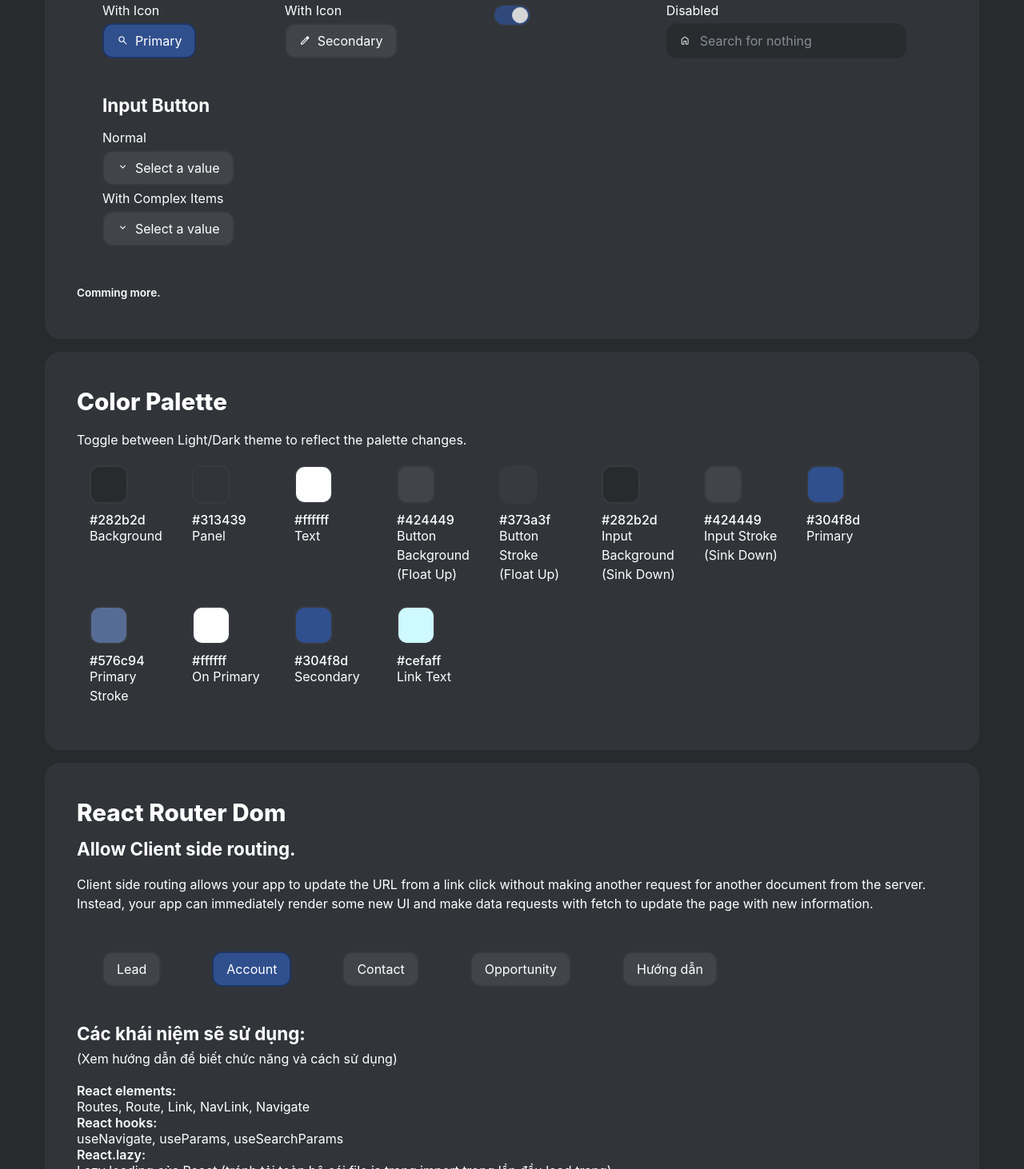
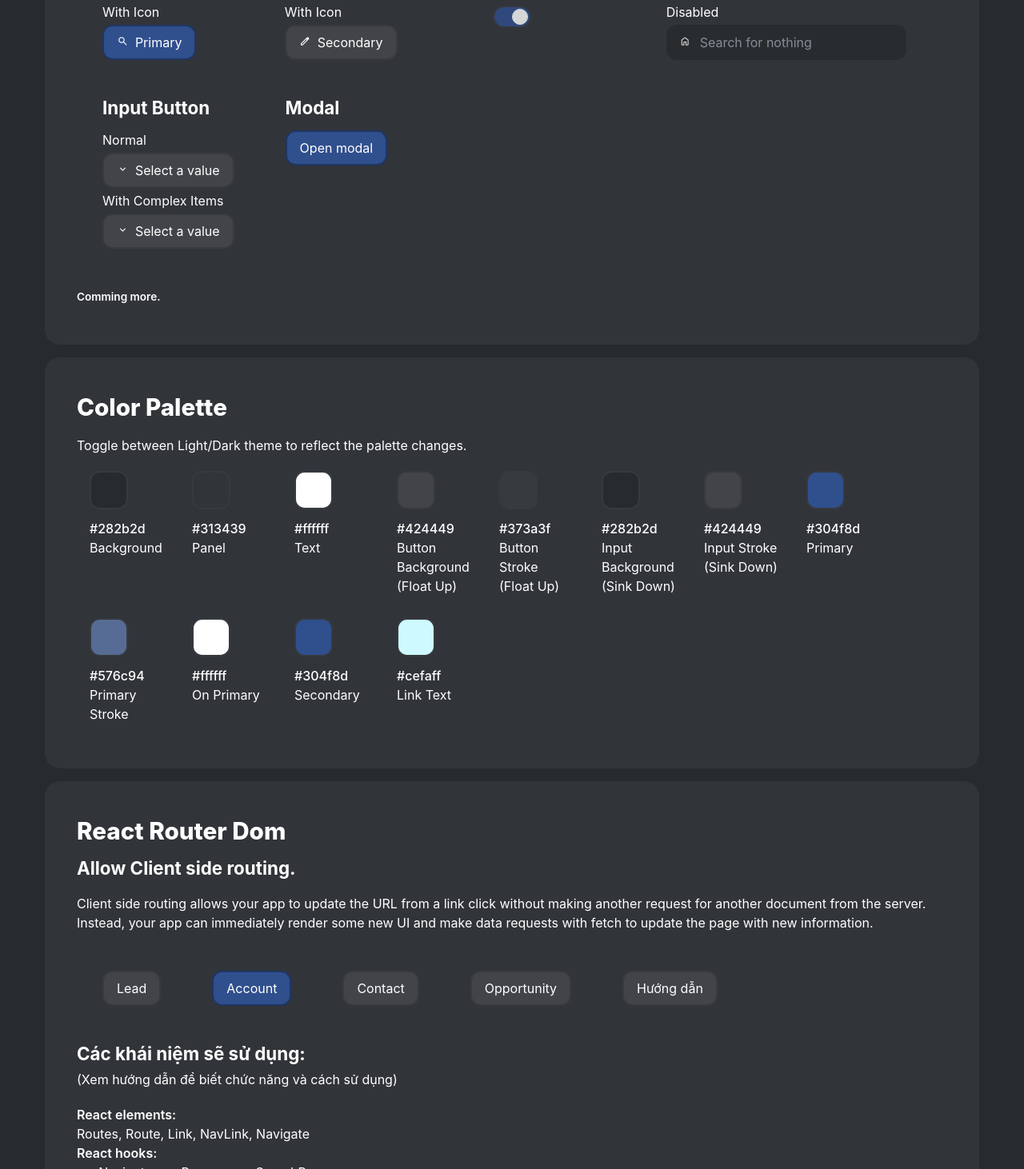
Before and after one commit to salesync-org/salesync, a React (Vite) app in the folder front-end/: page /account in a window 1280 px wide. Shown: the part 1028-2490 px from the top of the page at 80% size. Built offline with nearby package versions, Linux system fonts and the light colour scheme.

Commit message:
Reformat code according to the latest Prettier changes.

```diff
--- a/front-end/src/components/Button/Button.tsx
+++ b/front-end/src/components/Button/Button.tsx
@@ -1,5 +1,5 @@
-import React from "react";
-import buttonVariants, { ButtonProps } from "./ButtonProps";
+import React from 'react';
+import buttonVariants, { ButtonProps } from './ButtonProps';
 
 const Button: React.FC<ButtonProps> = ({
   onClick,
@@ -9,22 +9,20 @@ const Button: React.FC<ButtonProps> = ({
   intent,
   header,
   showHeader = true,
-    type = "button",
+  type = 'button',
   ...restProps
 }) => {
   return (
     <div>
-            {showHeader && header && <p className="my-1">{header}</p>}
+      {showHeader && header && <p className='my-1'>{header}</p>}
       <button
-                className={buttonVariants({ intent, className})}
+        className={buttonVariants({ intent, className })}
         onClick={onClick}
         disabled={disabled}
         type={type}
         {...restProps}
       >
-                <div className="flex justify-center items-center space-x-2">
-                    {children}
-                </div>
+        <div className='flex items-center justify-center space-x-2'>{children}</div>
       </button>
     </div>
   );
--- a/front-end/src/components/Button/ButtonProps.tsx
+++ b/front-end/src/components/Button/ButtonProps.tsx
@@ -1,46 +1,48 @@
-import { VariantProps, cva } from "class-variance-authority";
-import { cn } from "../../utils/utils";
+import { VariantProps, cva } from 'class-variance-authority';
+import { cn } from '../../utils/utils';
 
 const buttonVariants = cva(
   cn(
-        "border-2 py-2 px-4 rounded",
-        "enabled:active:translate-y-[0.1rem] enabled:active:text-opacity-80",
-        "enabled:scale-100 enabled:hover:scale-105 enabled:active:scale-100",
-        "disabled:opacity-80"
+    'border-2 py-2 px-4 rounded',
+    'enabled:active:translate-y-[0.1rem] enabled:active:text-opacity-80',
+    'enabled:scale-100 enabled:hover:scale-105 enabled:active:scale-100',
+    'disabled:opacity-80'
   ),
   {
     variants: {
       intent: {
         normal: cn(
-                    "bg-button-background dark:bg-button-background-dark",
-                    "text-text-light dark:text-text-dark",
-                    "border-button-stroke dark:border-button-stroke-dark",
-                    "enabled:hover:bg-button-background-hover dark:enabled:hover:bg-button-background-hover-dark",
-                    "enabled:active:bg-button-background-active dark:enabled:active:bg-button-background-active-dark"
+          'bg-button-background dark:bg-button-background-dark',
+          'text-text-light dark:text-text-dark',
+          'border-button-stroke dark:border-button-stroke-dark',
+          'enabled:hover:bg-button-background-hover dark:enabled:hover:bg-button-background-hover-dark',
+          'enabled:active:bg-button-background-active dark:enabled:active:bg-button-background-active-dark'
         ),
         primary: cn(
-                    "bg-primary",
-                    "text-text-light dark:text-text-dark",
-                    "border-primary-stroke dark:border-primary-stroke-dark",
-                    "enabled:hover:bg-primary-hover",
-                    "enabled:active:bg-primary-active"
-                ),
-            },
+          'bg-primary',
+          'text-text-light dark:text-text-dark',
+          'border-primary-stroke dark:border-primary-stroke-dark',
+          'enabled:hover:bg-primary-hover',
+          'enabled:active:bg-primary-active'
+        )
+      }
     },
     defaultVariants: {
-            intent: "normal",
-        },
+      intent: 'normal'
+    }
   }
 );
 export default buttonVariants;
 
-export interface ButtonProps extends React.ButtonHTMLAttributes<HTMLButtonElement>, VariantProps<typeof buttonVariants> {
+export interface ButtonProps
+  extends React.ButtonHTMLAttributes<HTMLButtonElement>,
+    VariantProps<typeof buttonVariants> {
   onClick: () => void;
   className?: string;
   disabled?: boolean;
   children: React.ReactNode;
   header?: string;
   showHeader?: boolean;
-    type?: "button" | "submit" | "reset";
+  type?: 'button' | 'submit' | 'reset';
   restProps?: React.HTMLAttributes<HTMLButtonElement>;
-};
+}
--- a/front-end/src/components/DropDown/DropDown.tsx
+++ b/front-end/src/components/DropDown/DropDown.tsx
@@ -1,8 +1,8 @@
-import React from "react";
-import Button from "../Button/Button";
-import Icon from "../Icon/Icon";
-import { useDropDown } from "../../hooks/useDropDown";
-import { cn } from "../../utils/utils";
+import React from 'react';
+import Button from '../Button/Button';
+import Icon from '../Icon/Icon';
+import { useDropDown } from '../../hooks/useDropDown';
+import { cn } from '../../utils/utils';
 
 interface DropdownButtonProps {
   value: string;
@@ -12,23 +12,9 @@ interface DropdownButtonProps {
   disabled?: boolean;
 }
 
-const DropDown: React.FC<DropdownButtonProps> = ({
-    children,
-    value,
-    header,
-    disabled,
-    showHeader = true,
-}) => {
-    const {
-        isOpen,
-        setIsOpen,
-        shoulDropUp,
-        selectedOption,
-        setSelectedOption,
-        buttonContentRef,
-        buttonRef,
-        menuRef,
-    } = useDropDown();
+const DropDown: React.FC<DropdownButtonProps> = ({ children, value, header, disabled, showHeader = true }) => {
+  const { isOpen, setIsOpen, shoulDropUp, selectedOption, setSelectedOption, buttonContentRef, buttonRef, menuRef } =
+    useDropDown();
 
   const handleOptionClick = (option: string) => {
     setSelectedOption(option);
@@ -36,13 +22,13 @@ const DropDown: React.FC<DropdownButtonProps> = ({
   };
 
   const handleKeyDown = (event: React.KeyboardEvent<HTMLDivElement>) => {
-        if (event.key === "Escape") {
+    if (event.key === 'Escape') {
       setIsOpen(false);
     }
   };
 
   const handleTabKeyDown = (event: React.KeyboardEvent<HTMLDivElement>) => {
-        if (event.key === "Enter") {
+    if (event.key === 'Enter') {
       let target = event.target as HTMLElement;
       while (target && target !== event.currentTarget) {
         if (target.parentNode === event.currentTarget) {
@@ -55,33 +41,22 @@ const DropDown: React.FC<DropdownButtonProps> = ({
   };
 
   return (
-        <div
-            ref={buttonRef}
-            className="dropdown relative"
-            onKeyDown={handleKeyDown}
-        >
-            <Button
-                header={header}
-                showHeader={showHeader}
-                disabled={disabled}
-                onClick={() => setIsOpen(!isOpen)}
-            >
-                <Icon name="expand_more" />
-                <p className="truncate" ref={buttonContentRef}>
+    <div ref={buttonRef} className='dropdown relative' onKeyDown={handleKeyDown}>
+      <Button header={header} showHeader={showHeader} disabled={disabled} onClick={() => setIsOpen(!isOpen)}>
+        <Icon name='expand_more' />
+        <p className='truncate' ref={buttonContentRef}>
           {selectedOption || value}
         </p>
       </Button>
       <div
         ref={menuRef}
         className={cn(
-                    "rounded px-2 border-2 absolute z-10 max-h-80 overflow-y-auto transition-all duration-100 ease-in-out",
-                    "divide-button-stroke-light dark:divide-button-stroke-dark divide-y-2 divide",
-                    "bg-button-background-light dark:bg-button-background-dark",
-                    "border-button-stroke-light dark:border-button-stroke-dark",
-                    shoulDropUp
-                        ? "origin-top top-[4.8rem]"
-                        : "origin-bottom bottom-12",
-                    isOpen ? "scale-100" : "scale-0 *:hidden"
+          'absolute z-10 max-h-80 overflow-y-auto rounded border-2 px-2 transition-all duration-100 ease-in-out',
+          'divide divide-y-2 divide-button-stroke-light dark:divide-button-stroke-dark',
+          'bg-button-background-light dark:bg-button-background-dark',
+          'border-button-stroke-light dark:border-button-stroke-dark',
+          shoulDropUp ? 'top-[4.8rem] origin-top' : 'bottom-12 origin-bottom',
+          isOpen ? 'scale-100' : 'scale-0 *:hidden'
         )}
         onClick={(event) => {
           let target = event.target as HTMLElement;
--- a/front-end/src/components/Icon/Icon.tsx
+++ b/front-end/src/components/Icon/Icon.tsx
@@ -9,7 +9,9 @@ type Props = {
 
 // name: the name of the icon according to Google Material 3 Icon names
 const Icon: React.FC<Props> = ({ name, className, size }) => {
-    return <span className={cn("material-symbols-rounded", size ? `text-[${size}]` : "text-icon", className)}>{name}</span>;
+  return (
+    <span className={cn('material-symbols-rounded', size ? `text-[${size}]` : 'text-icon', className)}>{name}</span>
+  );
 };
 
 export default Icon;
--- a/front-end/src/index.css
+++ b/front-end/src/index.css
@@ -29,18 +29,23 @@
     h2 {
         font-size: 1.4em;
         font-weight: 700;
-        line-height: 1.4rem;
+        line-height: 1.5rem;
     }
     h3 {
         font-weight: 600;
-        line-height: 1rem;
+        line-height: 1.5rem;
     }
     h4 {
         font-weight: 500;
-        line-height: 1rem;
+        line-height: 1.5rem;
     }
     h5 {
         font-size: 0.85rem;
         font-weight: 600;
+        line-height: 1.5rem;
+    }
+    div, p, span, label {
+        font-size: 1rem;
+        line-height: 1.5rem;
     }
 }
--- a/front-end/src/pages/Cheatsheet/ComponentPanel/ComponentPanel.tsx
+++ b/front-end/src/pages/Cheatsheet/ComponentPanel/ComponentPanel.tsx
@@ -1,63 +1,74 @@
-import PrimaryButton from "../../../components/Button/PrimaryButton";
-import Button from "../../../components/Button/Button";
-import Panel from "../../../components/Panel/Panel";
-import Switch from "../../../components/Switch/Switch";
-import Icon from "../../../components/Icon/Icon";
-import TextInput from "../../../components/TextInput/TextInput";
-import DropDown from "../../../components/DropDown/DropDown";
-import Item from "../../../components/Item/Item";
+import PrimaryButton from '../../../components/Button/PrimaryButton';
+import Button from '../../../components/Button/Button';
+import Panel from '../../../components/Panel/Panel';
+import Switch from '../../../components/Switch/Switch';
+import Icon from '../../../components/Icon/Icon';
+import TextInput from '../../../components/TextInput/TextInput';
+import DropDown from '../../../components/DropDown/DropDown';
+import Item from '../../../components/Item/Item';
+import ModalPanel from '../ModalPanel/ModalPanel';
 
 function ComponentPanel() {
   return (
     <Panel>
-            <h1 className="mb-5">UI Component</h1>
-            <p>
-                These are all of the predefined UI components to be used in the project.
-            </p>
-            <div className="flex flex-wrap my-6 *:my-6 *:mx-8">
+      <h1 className='mb-5'>UI Component</h1>
+      <p>These are all of the predefined UI components to be used in the project.</p>
+      <div className='my-6 flex flex-wrap *:mx-8 *:my-6'>
         <div>
-                    <h2 className="mb-4">Primary Button</h2>
-                    <PrimaryButton onClick={function (): void {}} header="Normal" showHeader={true}>Primary</PrimaryButton>
-                    <PrimaryButton onClick={function (): void {}} header="Disabled" disabled={true} showHeader={true}>Primary</PrimaryButton>
-                    <PrimaryButton onClick={function (): void {}} header="With Icon" showHeader={true}>
-                        <Icon name="search" />
+          <h2 className='mb-4'>Primary Button</h2>
+          <PrimaryButton onClick={function (): void {}} header='Normal' showHeader={true}>
+            Primary
+          </PrimaryButton>
+          <PrimaryButton onClick={function (): void {}} header='Disabled' disabled={true} showHeader={true}>
+            Primary
+          </PrimaryButton>
+          <PrimaryButton onClick={function (): void {}} header='With Icon' showHeader={true}>
+            <Icon name='search' />
             <p>Primary</p>
           </PrimaryButton>
         </div>
         <div>
-                    <h2 className="mb-4">Secondary Button</h2>
-                    <Button onClick={function (): void {}} header="Normal" showHeader={true}>Secondary</Button>
-                    <Button onClick={function (): void {}} header="Disabled" disabled={true} showHeader={true}>Secondary</Button>
-                    <Button onClick={function (): void {}} header="With Icon" showHeader={true}>
-                        <Icon name="edit" />
+          <h2 className='mb-4'>Secondary Button</h2>
+          <Button onClick={function (): void {}} header='Normal' showHeader={true}>
+            Secondary
+          </Button>
+          <Button onClick={function (): void {}} header='Disabled' disabled={true} showHeader={true}>
+            Secondary
+          </Button>
+          <Button onClick={function (): void {}} header='With Icon' showHeader={true}>
+            <Icon name='edit' />
             <p>Secondary</p>
           </Button>
         </div>
         <div>
-                    <h2 className="mb-4">Toggle Button</h2>
-                    <Switch header="Normal" onClick={function (): void {}} checked={false} />
-                    <Switch header="Disabled & Off" disabled onClick={function (): void {}} checked={false} />
-                    <Switch header="Disabled & On" disabled onClick={function (): void {}} checked={true} />
+          <h2 className='mb-4'>Toggle Button</h2>
+          <Switch header='Normal' onClick={function (): void {}} checked={false} />
+          <Switch header='Disabled & Off' disabled onClick={function (): void {}} checked={false} />
+          <Switch header='Disabled & On' disabled onClick={function (): void {}} checked={true} />
         </div>
         <div>
-                    <h2 className="mb-4">Input Button</h2>
-                    <TextInput header="Normal" value="" placeholder="Search for something"/>
-                    <TextInput header="With Icon" value="" placeholder="Search for anything" prefixIcon="search"/>
-                    <TextInput header="Disabled" value="" disabled placeholder="Search for nothing" prefixIcon="home"/>
+          <h2 className='mb-4'>Input Button</h2>
+          <TextInput header='Normal' value='' placeholder='Search for something' />
+          <TextInput header='With Icon' value='' placeholder='Search for anything' prefixIcon='search' />
+          <TextInput header='Disabled' value='' disabled placeholder='Search for nothing' prefixIcon='home' />
         </div>
         <div>
-                    <h2 className="mb-4">Input Button</h2>
-                    <DropDown header="Normal" value="Select a value">
-                        <Item title="Item 1"/>
-                        <Item title="Item 2"/>
-                        <Item title="Item 3"/>
-                        <Item title="Item 4"/>
+          <h2 className='mb-4'>Input Button</h2>
+          <DropDown header='Normal' value='Select a value'>
+            <Item title='Item 1' />
+            <Item title='Item 2' />
+            <Item title='Item 3' />
+            <Item title='Item 4' />
           </DropDown>
-                    <DropDown header="With Complex Items" value="Select a value">
-                        <Item icon={<Icon name="person" size="1rem" />} title="Complex" subTitle="With Subtitle" href="#"/>
-                        <Item title="Detailed" subTitle="And Subtitle" additionalInfo="With Additional Info"/>
-                        <Item title="Simple" subTitle="With Subtitle"/>
+          <DropDown header='With Complex Items' value='Select a value'>
+            <Item icon={<Icon name='person' size='1rem' />} title='Complex' subTitle='With Subtitle' href='#' />
+            <Item title='Detailed' subTitle='And Subtitle' additionalInfo='With Additional Info' />
+            <Item title='Simple' subTitle='With Subtitle' />
           </DropDown>
+        </div>
+        <div>
+            <h2 className='mb-4'>Modal</h2>
+            <ModalPanel />
         </div>
       </div>
       <h5>Comming more.</h5>
```
Also changed, not shown: front-end/src/components/Button/PrimaryButton.tsx (+4 -5 lines), front-end/src/components/Item/Item.tsx (+13 -28 lines), front-end/src/components/Switch/Switch.tsx (+18 -28 lines), front-end/src/components/TextInput/TextInput.tsx (+14 -21 lines), front-end/src/hooks/useClickOutside.tsx (+4 -7 lines), front-end/src/hooks/useDropDown.tsx (+5 -11 lines). Lines whose indentation alone changed are shown as unchanged.
